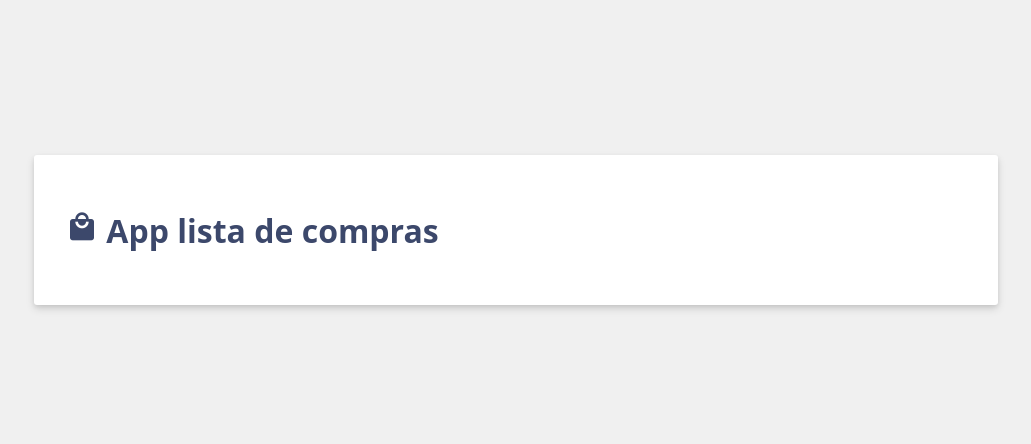
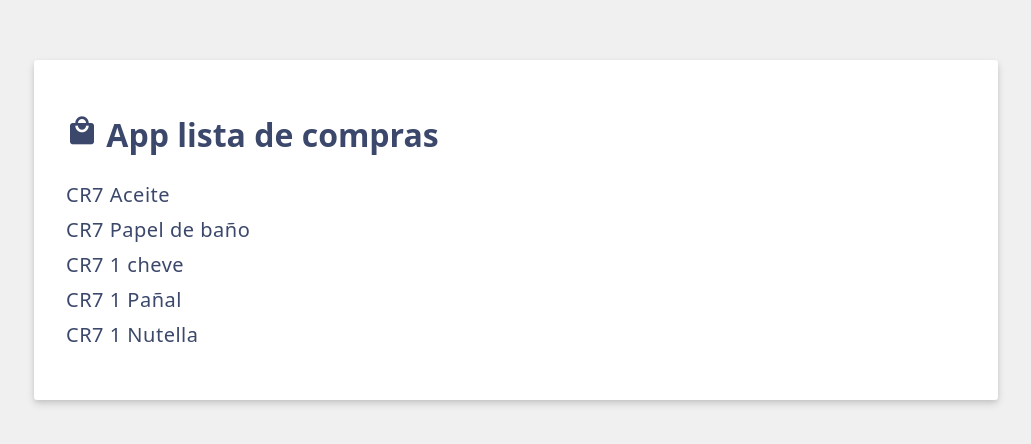
Before and after one commit to laloocolin10/DADM-2024B, a Vue app: page / in a window 1280 px wide. Shown: the part 170-614 px from the top of the page, without its empty margins (124-1155 px from the left). Built offline with nearby package versions, Linux system fonts and the light colour scheme.

Commit message:
*ITEM: add a figure in this item

```diff
--- a/src/App.vue
+++ b/src/App.vue
@@ -2,6 +2,13 @@
 import { ref } from 'vue'
 //modelo
 const header = ref('App lista de compras')
+const items = ref([
+  { id: '0', label: 'Aceite' },
+  { id: '1', label: 'Papel de baño' },
+  { id: '2', label: '1 cheve' },
+  { id: '3', label: '1 Pañal' },
+  { id: '4', label: '1 Nutella' }
+])
 </script>
 
 <template>
@@ -9,6 +16,9 @@ const header = ref('App lista de compras')
     <i class="material-icons shopping-cart-icon">local_mall</i>
     {{ header }}
   </h1>
+  <ul>
+    <li v-for="item in items" :key="item.id">CR7 {{ item.label }}</li>
+  </ul>
 </template>
 
 <style scoped>
```
